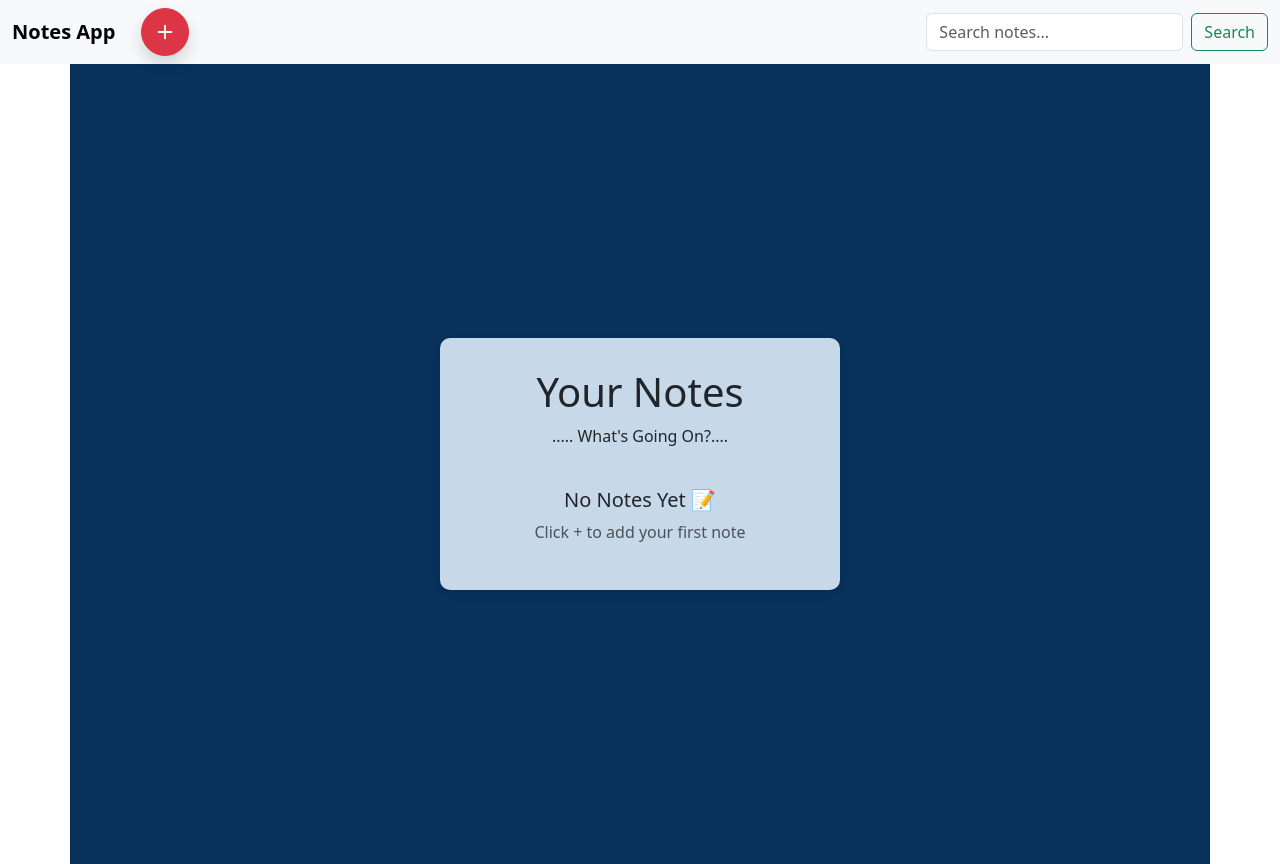
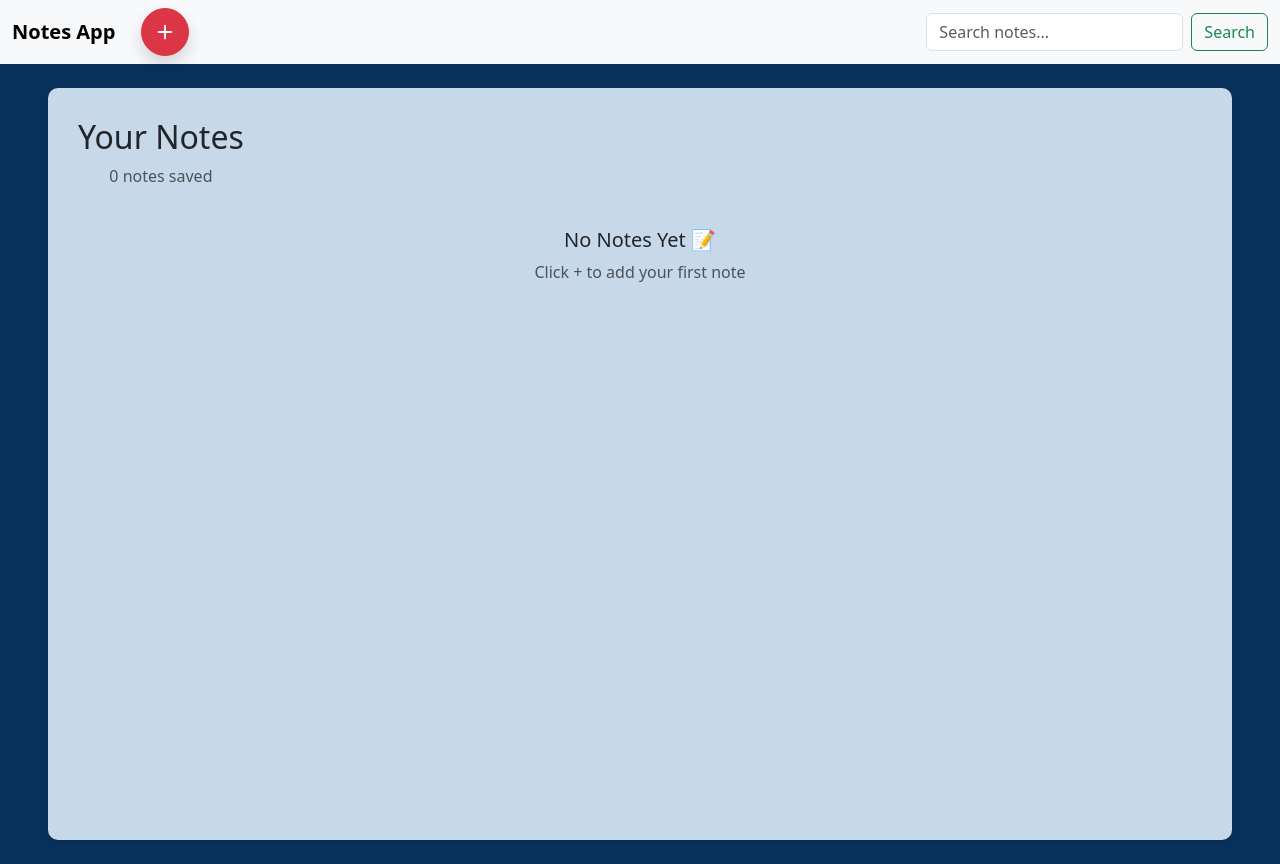
Before and after one commit to jahnavi-spec2/projects-react-js_NotesApp, a React (Create React App) app: page / in a window 1280 px wide. Built offline with nearby package versions, Linux system fonts and the light colour scheme.

Commit message:
improved ui

```diff
--- a/src/App.css
+++ b/src/App.css
@@ -36,3 +36,10 @@
     transform: rotate(360deg);
   }
 }
+.note-card {
+  transition: all 0.25s ease;
+}
+
+.note-card:hover {
+  transform: translateY(-6px);
+}
--- a/src/App.js
+++ b/src/App.js
@@ -1,4 +1,4 @@
-import logo from './logo.svg';
+
 import './App.css';
 import 'bootstrap/dist/css/bootstrap.min.css';
 import NoteForm from './Components/NoteForm';
@@ -115,11 +115,16 @@ return (
 
   </div>
 </nav>
-<div className='container' style={{backgroundColor: "#08325c", minHeight: "100vh", display:"flex", justifyContent:"center", alignItems:"center"}}>
-   <div className='row' style={{backgroundColor: "#c7d8e9",width:"400px", padding: "30px", borderRadius: "10px", boxShadow: "0 4px 8px rgba(0, 0, 0, 0.1)", textAlign: "center"}}>
-   <h1  > Your Notes </h1>
-   <p>..... What's Going On?....</p>
-
+<div className='container-fluid px-5 py-4' style={{backgroundColor: "#08325c", minHeight: "100vh", display:"flex"}}>
+   <div className='w-100' style={{backgroundColor: "#c7d8e9", padding: "30px", borderRadius: "10px", boxShadow: "0 4px 8px rgba(0, 0, 0, 0.1)", textAlign: "center"}}>
+<div className="d-flex justify-content-between align-items-center mb-4">
+  <div>
+    <h2>Your Notes</h2>
+    <p className="text-muted">
+      {notes.length} notes saved
+    </p>
+  </div>
+</div>
 
 
 {showForm &&
@@ -132,18 +137,23 @@ EditNote={EditNote}
  notes={notes}
    setEditNote={setEditNote} />}
 
- {(!notes || notes.length==0)? (
+{(!notes || notes.length === 0) ? (
   <div className="text-center mt-4">
-    <h5>No Notes Yet  <span> &#x1F4DD;</span></h5>
-    <p className="text-muted">Click + to add your first note</p>
+    <h5>
+      No Notes Yet <span>&#x1F4DD;</span>
+    </h5>
+    <p className="text-muted">
+      Click + to add your first note
+    </p>
   </div>
- ):(
-
-
-
-notesToShow.map((note) => (
+) : (
+  <div className="row g-4 mt-3">
+    {notesToShow.map((note) => (
+      <div
+        className="col-lg-4 col-md-6 col-sm-12"
+        key={note.id}
+      >
         <NotesCard
-            key={note.id}
           id={note.id}
           title={note.title}
           content={note.content}
@@ -151,12 +161,20 @@ notesToShow.map((note) => (
           isFav={note.favourite}
           onFavClick={toggleFavourite}
           onEnableEdit={EditNotes}
+          createdAt={note.createdAt}
         />
-        )))}
+      </div>
+    ))}
+  </div>
+)}
    </div>
 </div>
+
 </>
 );
 }
 
+
+
+
 export default App;
--- a/src/Components/NoteForm.js
+++ b/src/Components/NoteForm.js
@@ -13,7 +13,8 @@ const newNote={
     id:Date.now(),
     title,
     content,
-    favourite:false
+    favourite:false,
+     createdAt: new Date().toLocaleDateString()
 };
 // addNotes(newNote);
 if(EditNote){
--- a/src/Components/NotesCard.js
+++ b/src/Components/NotesCard.js
@@ -1,14 +1,14 @@
 import {FaHeart, FaRegHeart} from "react-icons/fa";
 
-function NotesCard({title,content,onDelete,id,isFav,onFavClick,onEnableEdit}) {
+function NotesCard({title,content,createdAt,onDelete,id,isFav,onFavClick,onEnableEdit}) {
 
 
     return (
-        <div className="card mb-3" style={{
+        <div className="card h-100 note-card" style={{
 
             width: "100%", margin: "15px",  border: "none",
             borderRadius: "16px",
-            boxShadow: "0 4px 12px rgba(0,0,0,0.12)",
+         boxShadow: "0 8px 24px rgba(0,0,0,0.08)",
             transition: "0.3s ease"}}>
             <div className="card-body " style={{padding: "20px"}}>
 
@@ -57,12 +57,36 @@ function NotesCard({title,content,onDelete,id,isFav,onFavClick,onEnableEdit}) {
     )}
   </button>
 </div>
-                <h5 className="card-title" style={{textAlign:"left",  fontWeight: "700",
-    marginBottom: "10px"}}>{title}</h5>
-                <p className="card-text" style={{textAlign: "left",
-    color: "#555",
-    lineHeight: "1.6"}}>{content}</p>
-               <div justify>
+              <div
+  className="d-flex justify-content-between align-items-center mb-2"
+>
+  <h5
+    className="card-title"
+    style={{
+      textAlign: "left",
+      fontWeight: "700",
+      marginBottom: "0"
+    }}
+  >
+    {title}
+  </h5>
+
+  <small className="text-muted">
+    {createdAt}
+  </small>
+</div>
+               <p
+  className="card-text"
+  style={{
+    overflow: "hidden",
+    display: "-webkit-box",
+    WebkitLineClamp: 4,
+    WebkitBoxOrient: "vertical"
+  }}
+>
+  {content}
+</p>
+               <div className="d-flex justify-content-end mt-3">
                 <button className="btn btn-outline-danger btn-sm"  onClick={()=> onDelete(id)}>
                     Delete
                 </button>
```
Lines whose indentation alone changed are shown as unchanged.
